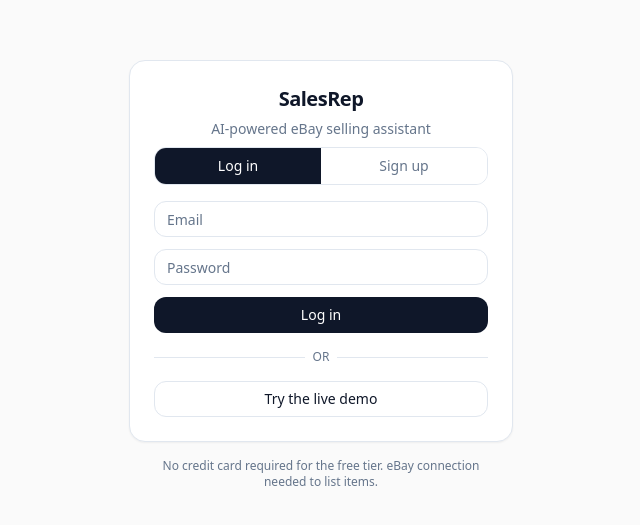
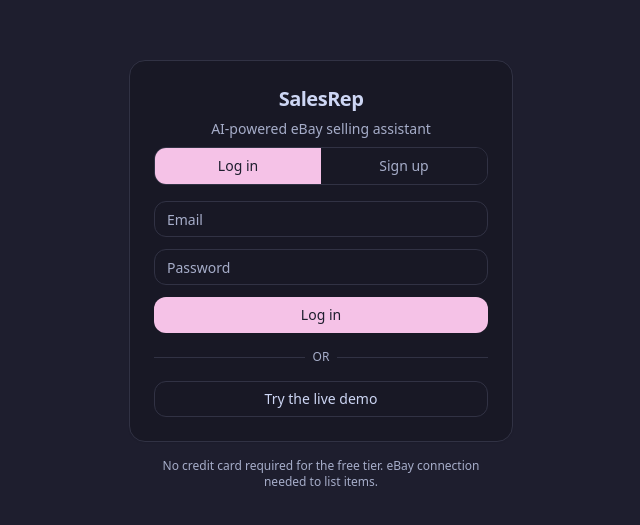
Before and after one commit to kjw009/multi-agentic-sales-representative-system, a Next.js app in the folder apps/web/: page /login in a window 1280 px wide. Shown: the part 125-650 px from the top of the page, without its empty margins (319-959 px from the left). Built offline with nearby package versions, Linux system fonts and the light colour scheme; no server answers.

Commit message:
style: update global CSS variables to Catppuccin Mocha theme

```diff
--- a/apps/web/app/globals.css
+++ b/apps/web/app/globals.css
@@ -2,25 +2,26 @@
 @tailwind components;
 @tailwind utilities;
 
+/* Catppuccin Mocha Pink */
 @layer base {
   :root {
-    --background: 0 0% 98%;
-    --foreground: 222 47% 11%;
-    --card: 0 0% 100%;
-    --card-foreground: 222 47% 11%;
-    --border: 214 32% 91%;
-    --input: 214 32% 91%;
-    --ring: 222 47% 11%;
-    --primary: 222 47% 11%;
-    --primary-foreground: 0 0% 100%;
-    --secondary: 210 40% 96%;
-    --secondary-foreground: 222 47% 11%;
-    --muted: 210 40% 96%;
-    --muted-foreground: 215 16% 47%;
-    --accent: 210 40% 96%;
-    --accent-foreground: 222 47% 11%;
-    --destructive: 0 84% 60%;
-    --destructive-foreground: 0 0% 100%;
+    --background: 240 21% 15%;       /* base      #1e1e2e */
+    --foreground: 226 64% 88%;       /* text      #cdd6f4 */
+    --card: 240 21% 12%;             /* mantle    #181825 */
+    --card-foreground: 226 64% 88%;  /* text      #cdd6f4 */
+    --border: 237 16% 23%;           /* surface0  #313244 */
+    --input: 237 16% 23%;            /* surface0  #313244 */
+    --ring: 316 72% 86%;             /* pink      #f5c2e7 */
+    --primary: 316 72% 86%;          /* pink      #f5c2e7 */
+    --primary-foreground: 240 21% 15%;
+    --secondary: 234 13% 31%;        /* surface1  #45475a */
+    --secondary-foreground: 226 64% 88%;
+    --muted: 237 16% 23%;            /* surface0  #313244 */
+    --muted-foreground: 228 24% 72%; /* subtext0  #a6adc8 */
+    --accent: 267 84% 81%;           /* mauve     #cba6f7 */
+    --accent-foreground: 240 21% 15%;
+    --destructive: 343 81% 75%;      /* red       #f38ba8 */
+    --destructive-foreground: 240 21% 15%;
     --radius: 0.75rem;
   }
 }
```
